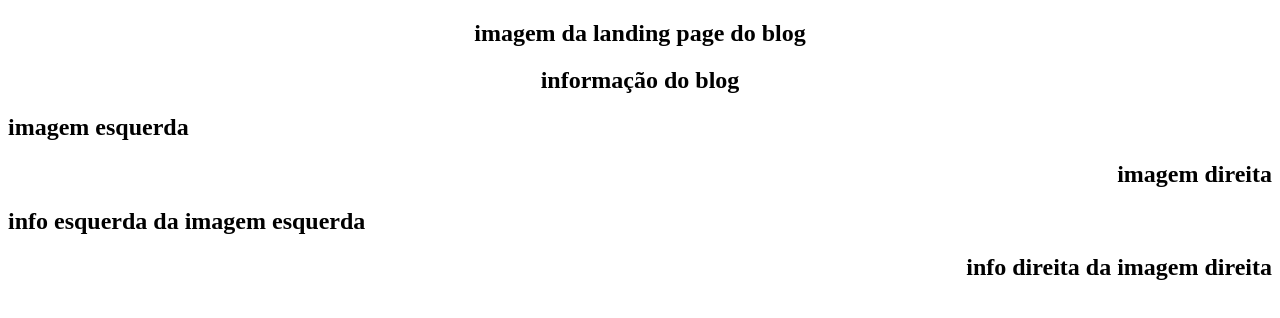
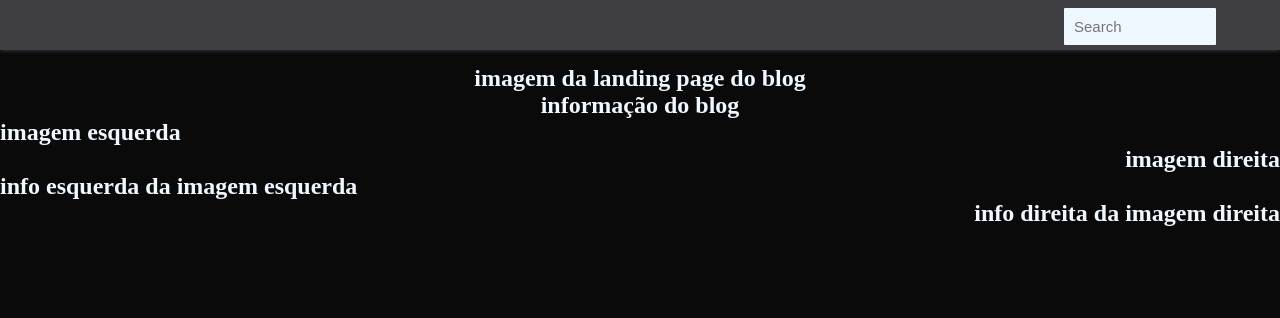
Before and after one commit to AlvaroPDs/projeto-landing-page-blog, a plain HTML site: page index.htm in a window 1280 px wide. Drawn offline with Linux system fonts and the light colour scheme.

Commit message:
home-projeto-blog

```diff
--- a/css/style.css
+++ b/css/style.css
@@ -1,5 +1,34 @@
 /* ------PAGINA INTEIRA-------- */
 
+*{
+    background-color: rgb(10, 10, 11);
+    margin: 0px;
+}
+
+/* ASSIGNS-CLASSES */
+
+.search{
+    position: absolute;
+    right: 5%;
+    top: 1%;
+    padding: 10px;
+    border-radius: 1px;
+    border: 1px;
+    background-color: aliceblue;
+    width: 152px;
+    font-size: 15px;
+}
+
+.border-glow{
+    border: 1px rgb(48, 47, 57);
+    border-radius: 1px;
+    outline: none;
+    box-shadow: 0px 0px 5px rgb(71, 71, 78);
+}
+
+h1{
+    color: aliceblue;
+}
 /* #JAVASCRIPT */
 
 /* #KEYFRAMES */
@@ -7,7 +36,9 @@
 /* #MENU-SUPERIOR */
 
 #menu-superior{
-    background-color: grey;
+    margin-bottom: 15px;
+    padding:25px;
+    background-color: rgb(63, 63, 67);
     text-align: center;
 }
 
--- a/index.htm
+++ b/index.htm
@@ -9,7 +9,8 @@
 <body>
     <section>
           <!-- #MENU-SUPERIOR-->
-        <div id="menu-superior">
+        <div class="border-glow" id="menu-superior">
+             <input class="search" type="search" placeholder="Search">
         </div>
          <!-- #IMAGEM-INFERIOR-->
 
```
